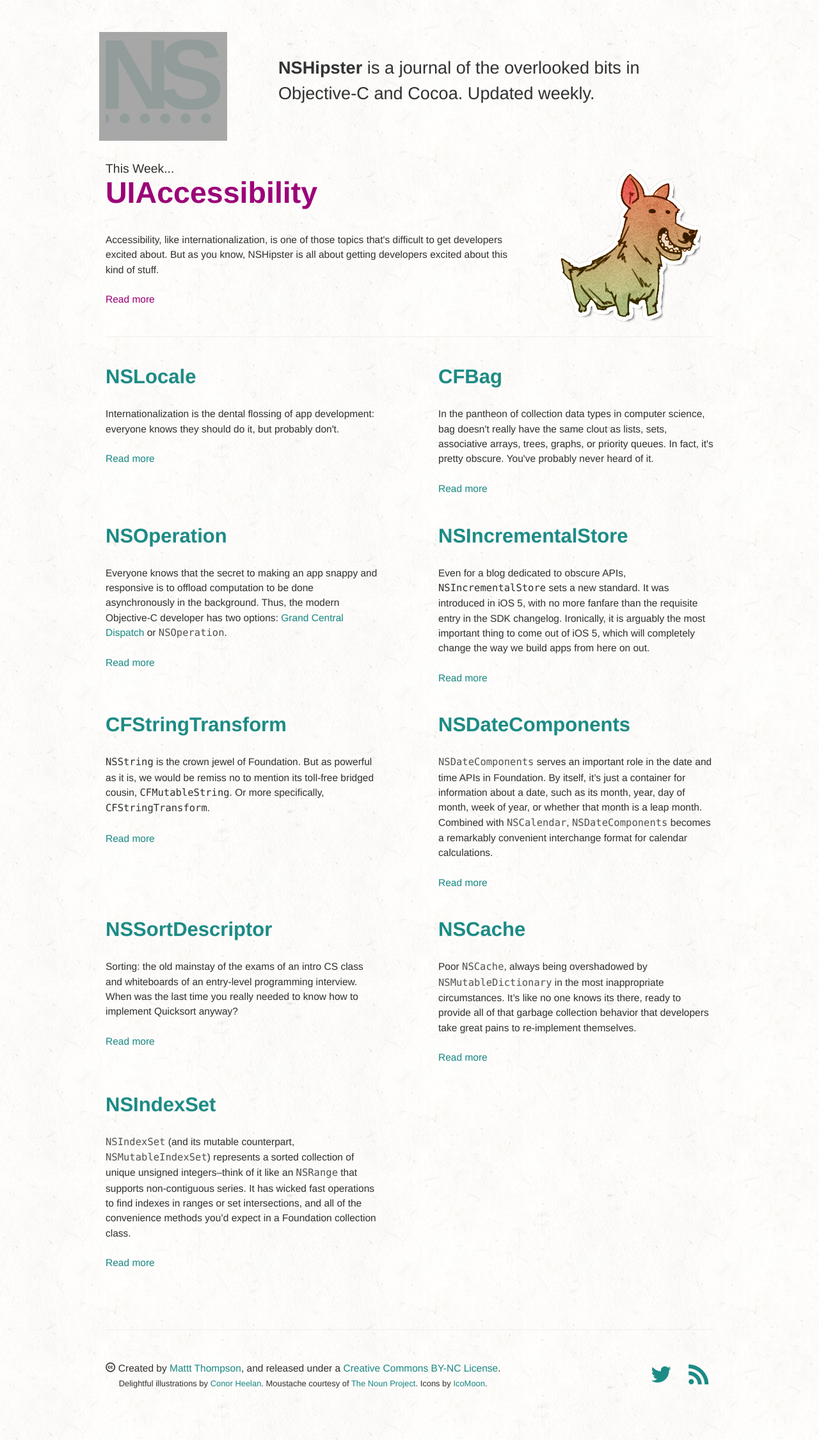
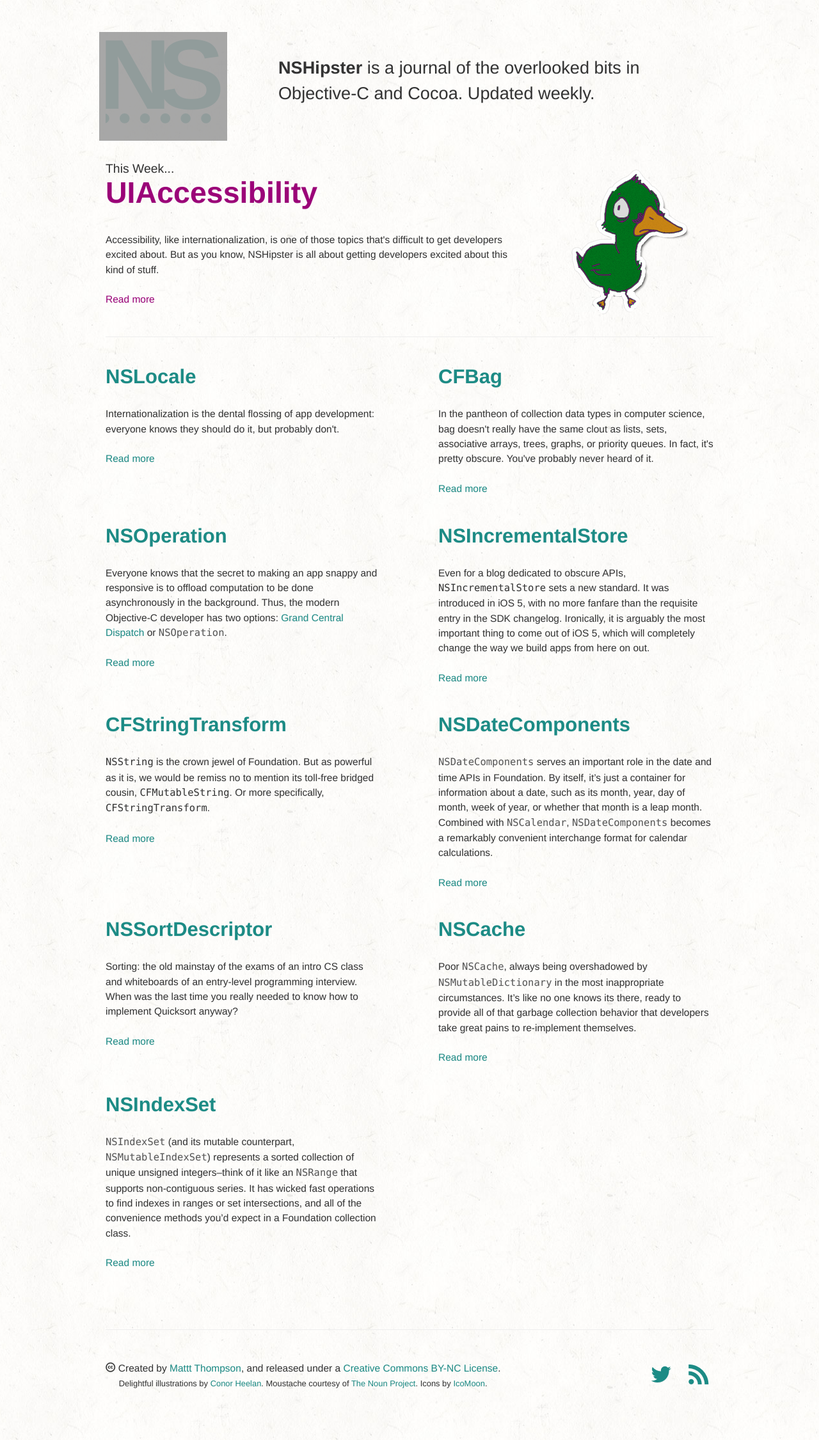
Before and after one commit to NSHipster/articles, a Jekyll site: the page built from index.html, in a window 1280 px wide. Shown: the whole page at 64% size. Built offline with Jekyll 4.4.1, drawn with Linux system fonts in a browser that asks for light colours; grey boxes are pictures that could not be loaded.

```diff
--- a/index.html
+++ b/index.html
@@ -21,8 +21,8 @@ title: NSHipster
     <a class="readmore" href="{{ site.posts.first.url }}">Read more</a>
   </article>
 
-  <figure id="corgi">
-    <figcaption>Woof woof. Um... lemme think about it... woof.</figcaption>
+  <figure id="duck">
+    <figcaption>Hipster Mallard: Quacks in a tunnel... hears echo of Wayne Coyne circa 2003.</figcaption>
   </figure>
 </section>
 
```
